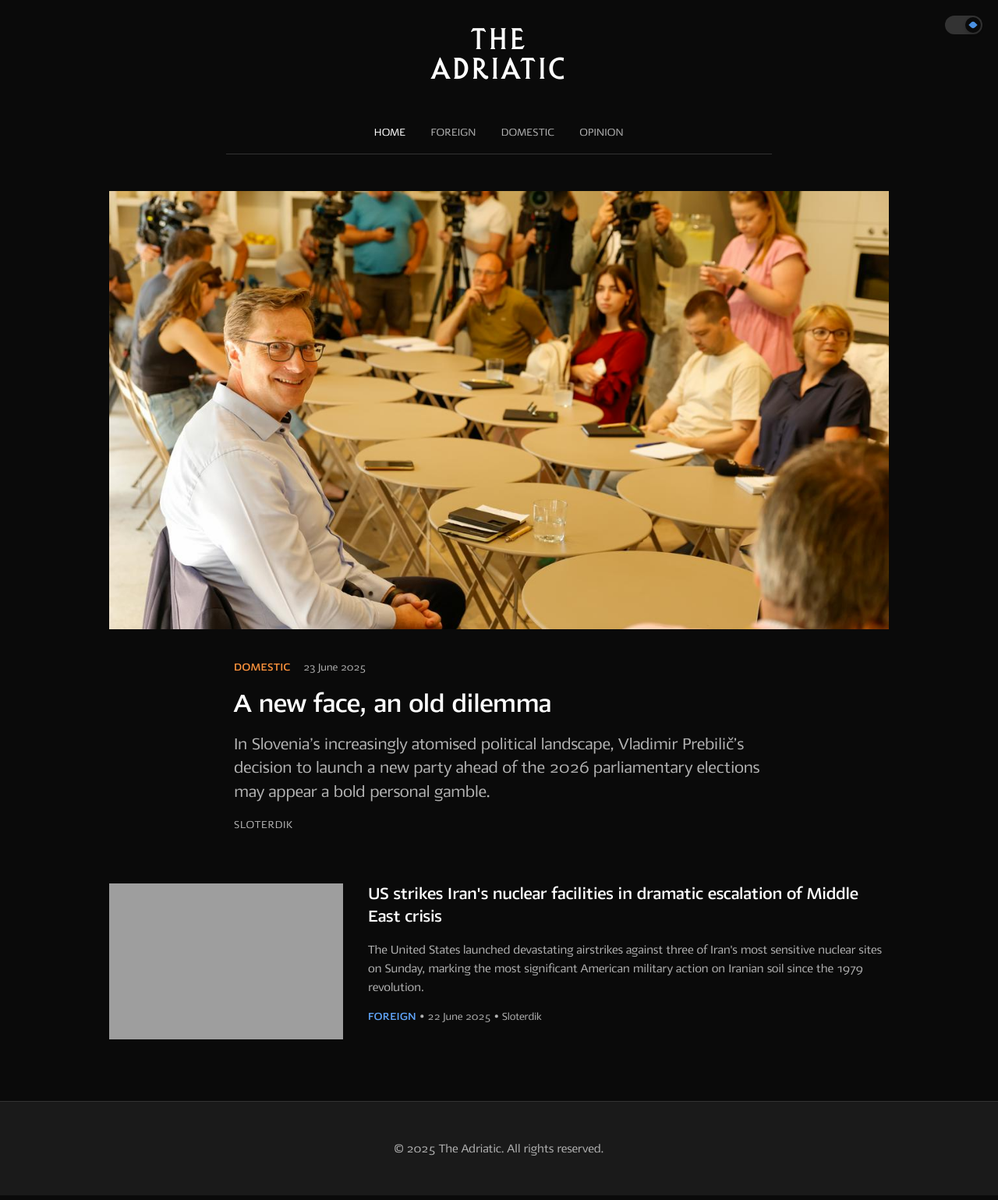
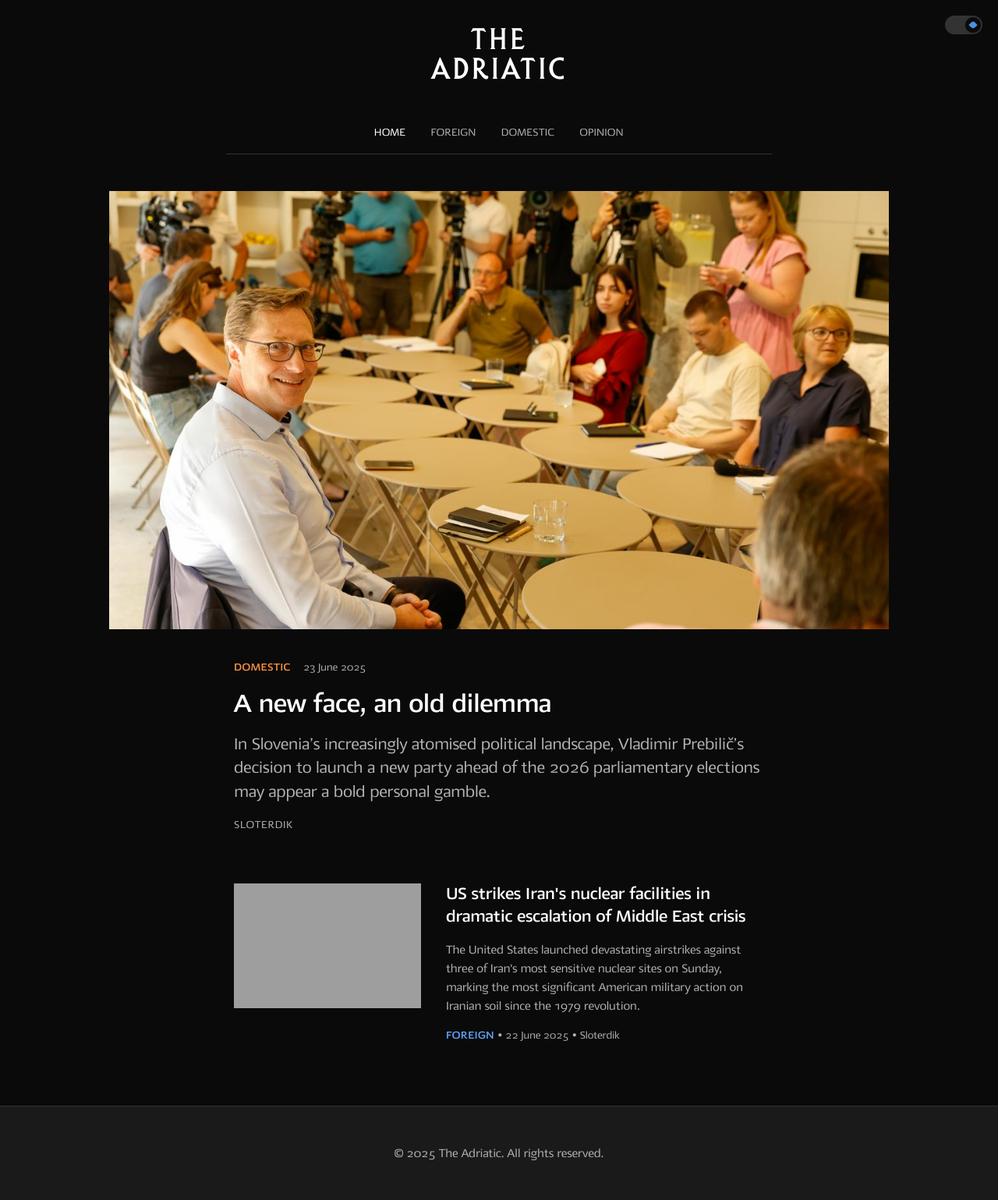
Before and after one commit to tfhoerest/azt, a Jekyll site: the page built from index.html, in a window 1280 px wide. Shown: the whole page at 78% size. Built offline with Jekyll 4.4.1, drawn with Linux system fonts in a browser that asks for light colours; some web fonts are replaced; the list of posts is cut into pages by our own code.

Commit message:
Update homeGRID2.html

```diff
--- a/_layouts/home.html
+++ b/_layouts/home.html
@@ -79,13 +79,13 @@ layout: default
     display: grid;
     grid-template-columns: 1fr;  /* Single column - stacked like Zeit */
     gap: var(--z-ds-space-xl);
-    max-width: 1000px;  /* Match hero width */
+    max-width: 680px;  /* Match hero content width, not image width */
     margin: 0 auto;
 }
 
 .article-item {
     display: grid;
-    grid-template-columns: 300px 1fr;  /* Image left, content right like Zeit */
+    grid-template-columns: 240px 1fr;  /* Smaller image, more text space */
     gap: var(--z-ds-space-l);
     padding: 0;
     background-color: transparent;
@@ -99,7 +99,7 @@ layout: default
 
 .article-thumbnail {
     width: 100%;
-    height: 200px;  /* Taller images for better proportion */
+    height: 160px;  /* Proportional to the smaller width */
     object-fit: cover;
 }
 
@@ -157,12 +157,16 @@ layout: default
     }
 
     .articles-grid {
-        max-width: 700px;
+        max-width: 600px;  /* Match hero content width on tablet */
         gap: var(--z-ds-space-l);
     }
 
+    .article-item {
+        grid-template-columns: 200px 1fr;  /* Smaller image on tablet */
+    }
+
     .article-thumbnail {
-        height: 160px;
+        height: 140px;
     }
 }
 
```
